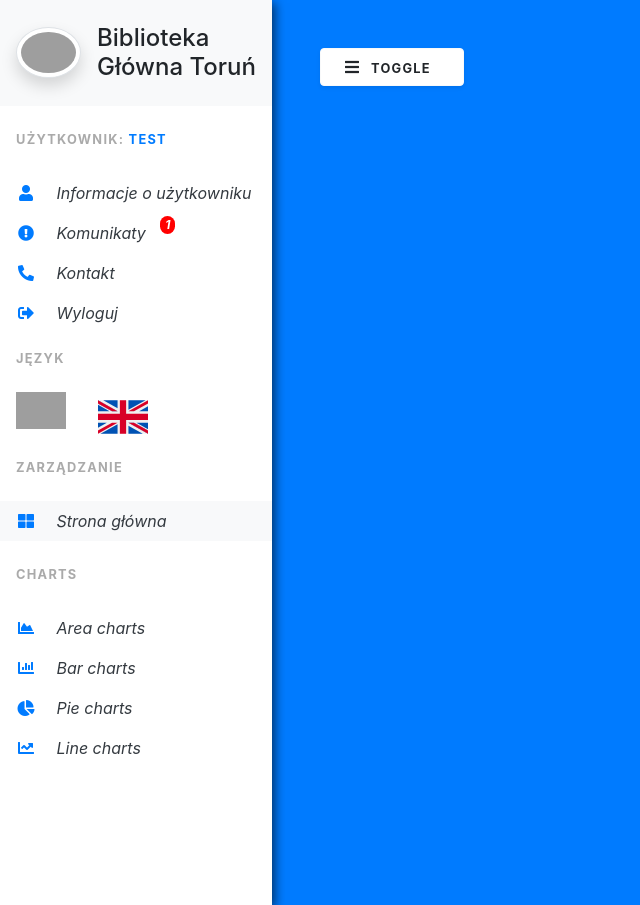
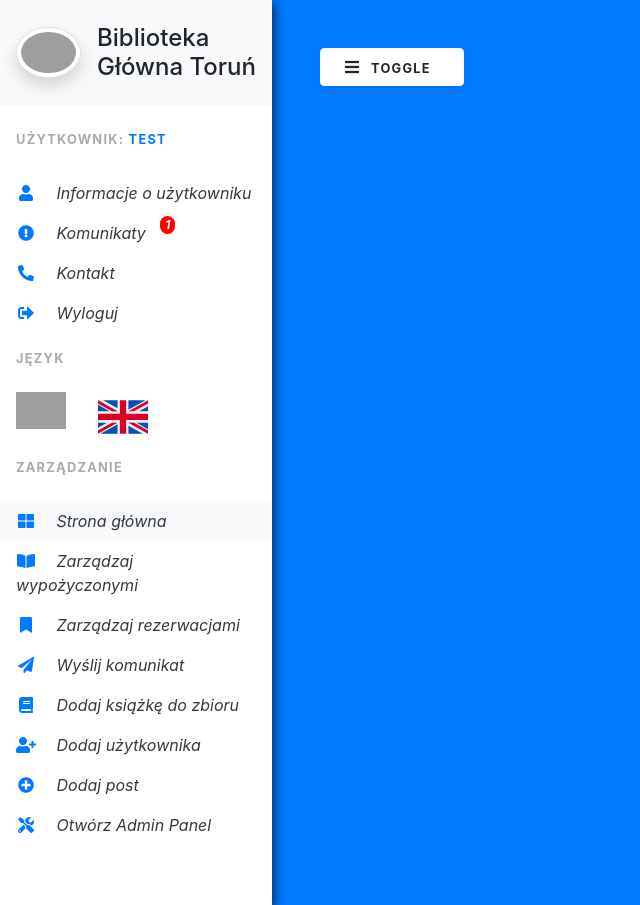
Before and after one commit to jakubwirfel/LibraryApp, a PHP site: page / in a window 1280 px wide. Shown: the whole page, without its empty margins (0-640 px from the left). Run offline with PHP 8.4, Linux system fonts and the light colour scheme; a user stored in the database is signed in; data comes from the database, SQL or seed files in the repository; some libraries are stand-ins or nearby versions; grey boxes are pictures that could not be loaded.

Commit message:
Added admin menu

```diff
--- a/src/modules/nav.php
+++ b/src/modules/nav.php
@@ -127,40 +127,60 @@
             </li>
             <li class="nav-item ">
                 <a href="#" class="nav-link text-dark font-italic">
+                    <i class="fa fa-user-plus  mr-3 text-primary fa-fw"></i>
+                    Dodaj użytkownika
+                </a>
+            </li>
+            <li class="nav-item ">
+                <a href="#" class="nav-link text-dark font-italic">
                     <i class="fa fa-plus-circle mr-3 text-primary fa-fw"></i>
                     Dodaj post
                 </a>
             </li>
 <?php endif ?>
-        </ul>
 <?php if (($returned['group'] == 3) && ($returned['permissions'] == "admin = 1")) :?>
-        <p class="text-gray font-weight-bold text-uppercase px-3 small py-4 mb-0">Charts</p>
-
-        <ul class="nav flex-column bg-white mb-0">
-            <li class="nav-item">
+    <li class="nav-item ">
                 <a href="#" class="nav-link text-dark font-italic">
-                    <i class="fa fa-chart-area mr-3 text-primary fa-fw"></i>
-                    Area charts
+                    <i class="fa fa-book-open mr-3 text-primary fa-fw"></i>
+                    Zarządzaj wypożyczonymi
                 </a>
             </li>
-            <li class="nav-item">
+            <li class="nav-item ">
                 <a href="#" class="nav-link text-dark font-italic">
-                    <i class="fa fa-chart-bar mr-3 text-primary fa-fw"></i>
-                    Bar charts
+                    <i class="fa fa-bookmark mr-3 text-primary fa-fw"></i>
+                    Zarządzaj rezerwacjami
                 </a>
             </li>
-            <li class="nav-item">
+            <li class="nav-item ">
                 <a href="#" class="nav-link text-dark font-italic">
-                    <i class="fa fa-chart-pie mr-3 text-primary fa-fw"></i>
-                    Pie charts
+                    <i class="fa fa-paper-plane mr-3 text-primary fa-fw"></i>
+                    Wyślij komunikat
                 </a>
             </li>
-            <li class="nav-item">
+            <li class="nav-item ">
                 <a href="#" class="nav-link text-dark font-italic">
-                    <i class="fa fa-chart-line mr-3 text-primary fa-fw"></i>
-                    Line charts
+                    <i class="fa fa-book  mr-3 text-primary fa-fw"></i>
+                    Dodaj książkę do zbioru
                 </a>
             </li>
+            <li class="nav-item ">
+                <a href="#" class="nav-link text-dark font-italic">
+                    <i class="fa fa-user-plus  mr-3 text-primary fa-fw"></i>
+                    Dodaj użytkownika
+                </a>
+            </li>
+            <li class="nav-item ">
+                <a href="#" class="nav-link text-dark font-italic">
+                    <i class="fa fa-plus-circle mr-3 text-primary fa-fw"></i>
+                    Dodaj post
+                </a>
+            </li>
+            <li class="nav-item ">
+                <a href="#" class="nav-link text-dark font-italic">
+                    <i class="fa fa-tools mr-3 text-primary fa-fw"></i>
+                    Otwórz Admin Panel
+                </a>
+            </li>
+<?php endif ?>
         </ul>
-<?php endif ?>
     </nav>
```
